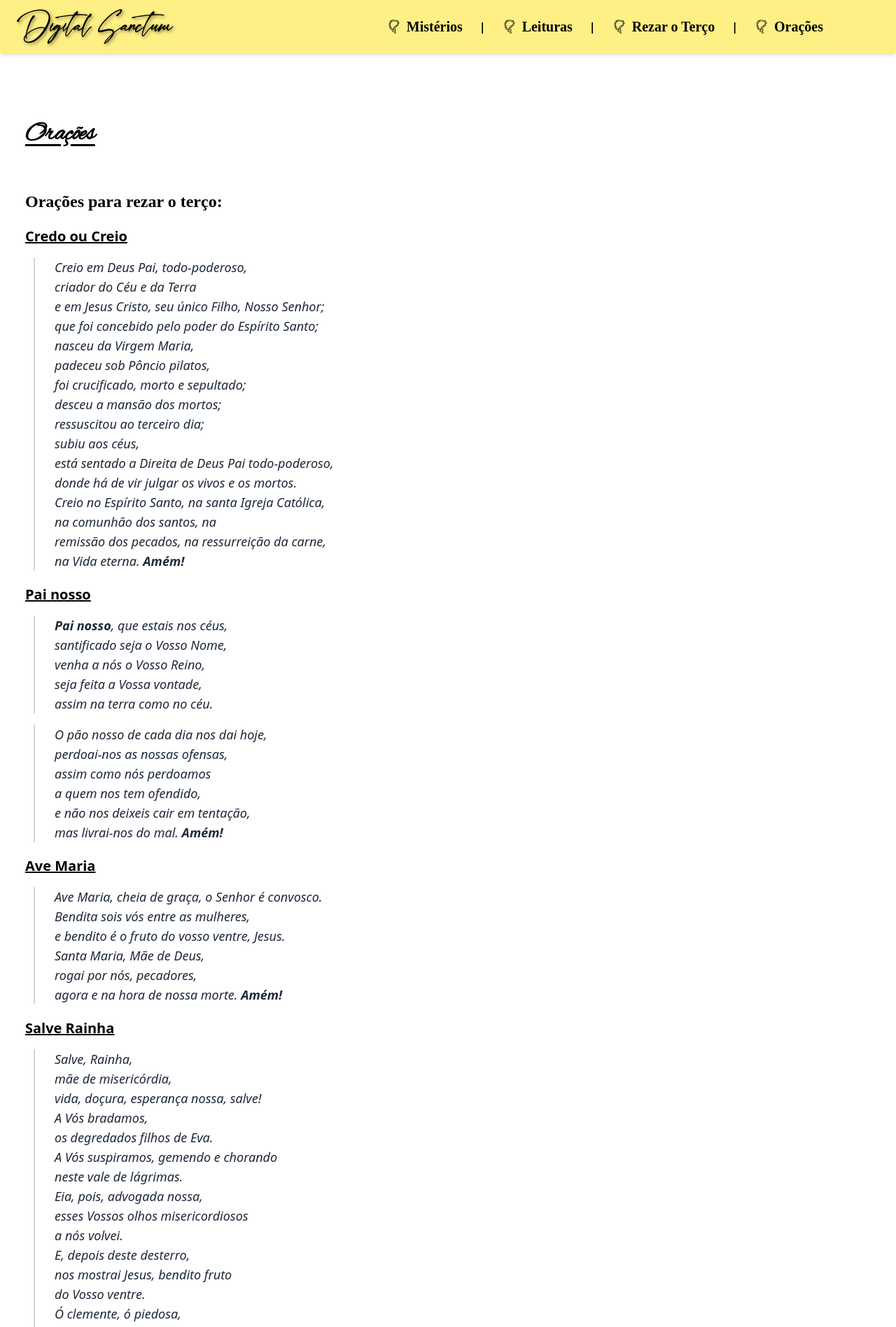
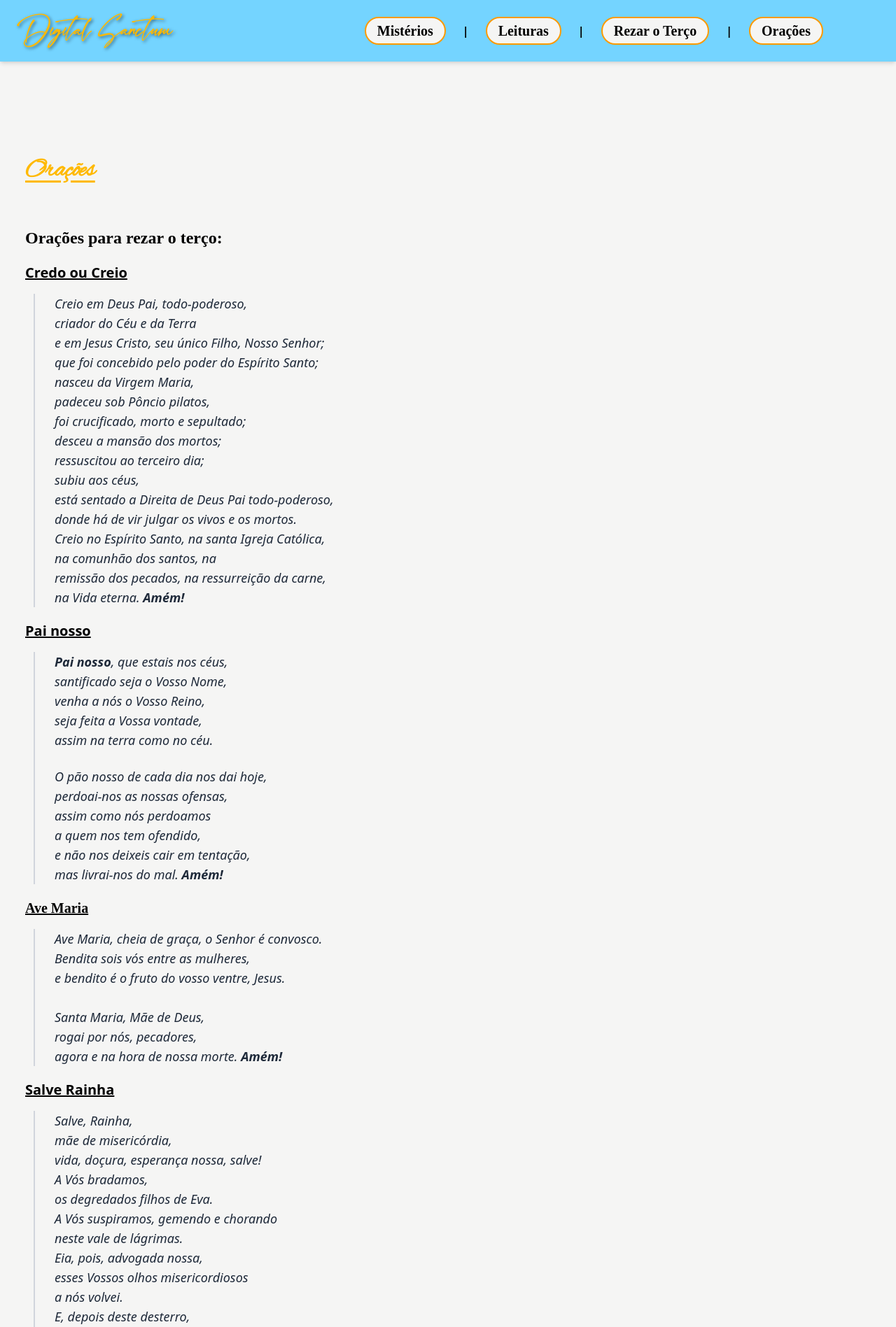
Before and after one commit to Arggusx/SantDigital, a React (Vite) app: page /home/oracoes in a window 1280 px wide. Shown: the top 1897 px of the page at 70% size. Built offline with nearby package versions, Linux system fonts and the light colour scheme.

Commit message:
UX: v0.0.2

```diff
--- a/index.html
+++ b/index.html
@@ -6,7 +6,7 @@
     <meta name="viewport" content="width=device-width, initial-scale=1.0" />
     <title>Digital Sanctum</title>
   </head>
-  <body>
+  <body class="bg-stone-100">
     <div id="root"></div>
     <script type="module" src="/src/main.jsx"></script>
   </body>
--- a/src/components/Header.jsx
+++ b/src/components/Header.jsx
@@ -2,7 +2,6 @@ import React from 'react'
 import { Link } from 'react-router-dom';
 import { useState, useRef, useEffect } from 'react';
 import { Menu, X } from 'lucide-react';
-import Icon from '../assets/Img/140133.png';
 
 const Header = () => {
   const [menuOpen, setMenuOpen] = useState(false);
@@ -29,10 +28,10 @@ const Header = () => {
   }, [menuOpen]);
 
   return (
-    <div className="w-full bg-yellow-200 shadow-md z-50">
+    <div className="w-full bg-sky-300 shadow-md z-50">
       <nav className="flex flex-row font-bold justify-between items-center p-6 w-full mx-auto">
         {/* Título */}
-        <Link id="title" to="/"  className="text-xl">Digital Sanctum</Link>
+        <Link id="title" to="/"  className="text-xl text-amber-400">Digital Sanctum</Link>
 
         {/* Botão de menu (mobile) */}
         <button
@@ -71,22 +70,20 @@ const Header = () => {
 const menuItems = () => (
   <>
     <li id='menuNav' className="flex items-center gap-x-2">
-      <img className="h-5" src={Icon} alt="" />
       <Link
           id='title-nav1'
           onClick={() => setMenuOpen(false)}
           to="/home/misterio"
-          className="text-xl">
+          className="text-xl border-2 border-amber-500 bg-stone-100 rounded-3xl px-4 py-1">
         Mistérios
       </Link>
     </li>
     <li className='hidden md:block'>|</li>
 
     <li id='menuNav' className="flex items-center gap-x-2">
-      <img className="h-5" src={Icon} alt="" />
       <Link
             id='title-nav2'
-            className="text-xl"
+            className="text-xl border-2 border-amber-500 bg-stone-100 rounded-3xl px-4 py-1"
             onClick={() => setMenuOpen(false)}
             to="/home/leituras">
         Leituras
@@ -95,10 +92,9 @@ const menuItems = () => (
     <li className='hidden md:block'>|</li>
 
     <li id='menuNav' className="flex items-center gap-x-2">
-      <img className="h-5" src={Icon} alt="" />
       <Link
           id='title-nav3'
-          className="text-xl"
+          className="text-xl border-2 border-amber-500 bg-stone-100 rounded-3xl px-4 py-1"
           to="/home/tutorial"
           onClick={() => setMenuOpen(false)}>
         Rezar o Terço
@@ -107,10 +103,9 @@ const menuItems = () => (
     <li className='hidden md:block'>|</li>
 
     <li id='menuNav' className="flex items-center gap-x-2 lg:mr-20 mr-5">
-      <img className="h-5" src={Icon} alt="" />
       <Link
           id='title-nav4'
-          className="text-xl"
+          className="text-xl border-2 border-amber-500 bg-stone-100 rounded-3xl px-4 py-1"
           to="/home/oracoes"
           onClick={() => setMenuOpen(false)}>
         Orações
--- a/src/components/Main.jsx
+++ b/src/components/Main.jsx
@@ -8,7 +8,7 @@ const Main = () => {
         {/* Mensagem de Boas-Vindas */}
         <div className='mt-5 flex flex-col items-center p-4'>
             <h1 id='title2' className='text-4xl font-bold text-center pt-20'>Bem-vindo ao Digital Sanctum</h1>
-            <p className='text-white-700 text-center mt-2 max-w-xl  pt-10 pb-10 italic text-gray-600'>
+            <p className=' text-center mt-2 max-w-xl  pt-10 pb-10 italic text-gray-600'>
               <hr className="text-yellow-400 border-2 mb-5 w-full rounded" />
                 Este site foi criado para ajudar quem deseja aprender a rezar o terço, oferecendo orientações sobre os mistérios do dia,
                 a liturgia diária e um guia detalhado para cada etapa da oração. Além disso, disponibiliza uma lista completa de diversas
--- a/src/pages/Misterios.jsx
+++ b/src/pages/Misterios.jsx
@@ -3,7 +3,7 @@ import React from 'react'
 const Misterios = () => {
   return (
     <div className="p-4">
-        <h1 id='title2' className="text-4xl font-bold ml-5 underline underline-offset-7 pt-20">Mistérios Diários</h1>
+        <h1 id='title2' className="text-4xl text-amber-400 font-bold mt-10 ml-5 underline underline-offset-7 pt-20">Mistérios Diários</h1>
         <hr className="text-yellow-400 border-2 mt-7 w-full rounded" />
         <h2 className='mt-5 text-2xl font-semibold italic ml-10 mr-10 text-center mb-5'>Para rezar o terço corretamente, é importante saber qual mistério corresponde ao dia. Cada dia da semana tem um conjunto específico de mistérios que orientam a oração e a meditação. Confira abaixo os mistérios do dia e siga essa tradição para uma experiência mais completa e significativa.</h2>
         <hr className="text-yellow-400 border-2 mb-5 w-full rounded" />
--- a/src/pages/Oracoes.jsx
+++ b/src/pages/Oracoes.jsx
@@ -1,36 +1,61 @@
-import React from 'react'
+import React, { useEffect } from 'react';
+import { useLocation } from "react-router-dom";
 
 const Oracoes = () => {
+  const location = useLocation();
+
+  useEffect(() => {
+    const hash = location.hash;
+    if (hash) {
+      const elemento = document.querySelector(hash);
+      if (elemento) {
+        elemento.scrollIntoView({ behavior: "smooth" });
+      }
+    }
+  }, [location]);
+
   return (
     <div className="p-4">
-      <h1 id='title2' className="underline underline-offset-7 ml-5 font-bold text-4xl pt-20">Orações</h1>
+      <h1 id='title2' className="underline underline-offset-7 text-amber-400 mt-10 ml-5 font-bold text-4xl pt-20">Orações</h1>
 
       <p id='oracoes-title' className='mt-15 ml-5 text-2xl font-bold'>Orações para rezar o terço:</p>
             <p className='ml-5 mt-5 text-xl font-bold underline font-title'>Credo ou Creio</p>
 
-            <blockquote className=' border-l-2 border-gray-300 pl-7 ml-8 mt-4 whitespace-pre-line font-body text-lg  text-gray-800 italic'>
+            <p className=' border-l-2 border-gray-300 pl-7 ml-8 mt-4 whitespace-pre-line font-body text-lg  text-gray-800 italic'>
               Creio em Deus Pai, todo-poderoso, <br />criador do Céu e da Terra <br />e em Jesus Cristo, seu único Filho, Nosso Senhor; <br />que foi concebido pelo poder do Espírito Santo; <br />nasceu da Virgem Maria, <br />padeceu sob Pôncio pilatos, <br />foi crucificado, morto e sepultado; <br />desceu a mansão dos mortos; <br />ressuscitou ao terceiro dia; <br />subiu aos céus, <br />está sentado a Direita de Deus Pai todo-poderoso, <br />donde há de vir julgar os vivos e os mortos. <br />Creio no Espírito Santo, na santa Igreja Católica, <br />na comunhão dos santos, na <br />remissão dos pecados, na ressurreição da carne, <br />na Vida eterna. <strong>Amém!</strong>
-            </blockquote>
+            </p>
 
             <p className='ml-5 mt-5 text-xl font-bold underline'>Pai nosso</p>
             <p className='border-l-2 border-gray-300 pl-7 ml-8 mt-4 whitespace-pre-line font-body text-lg  text-gray-800 italic'>
                 <strong>Pai nosso</strong>, que estais nos céus, <br />santificado seja o Vosso Nome, <br />venha a nós o Vosso Reino, <br />seja feita a Vossa vontade, <br />assim na terra como no céu.
             </p>
 
-            <p className='border-l-2 border-gray-300 pl-7 ml-8 mt-4 whitespace-pre-line font-body text-lg  text-gray-800 italic'>
-                O pão nosso de cada dia nos dai hoje, <br />perdoai-nos as nossas ofensas, <br />assim como nós perdoamos <br />a quem nos tem ofendido, <br />e não nos deixeis cair em tentação, <br />mas livrai-nos do mal. <strong>Amém!</strong>
+            <span className='border-l-2 border-gray-300 pl-7 pt-2 pb-2 ml-8 mt-4'>ﾠ</span>
+            <p className='border-l-2 border-gray-300 pl-7 ml-8 whitespace-pre-line font-body text-lg  text-gray-800 italic'>
+              O pão nosso de cada dia nos dai hoje, <br />perdoai-nos as nossas ofensas, <br />assim como nós perdoamos <br />a quem nos tem ofendido, <br />e não nos deixeis cair em tentação, <br />mas livrai-nos do mal. <strong>Amém!</strong>
             </p>
 
-            <h1 className="ml-5 mt-5 text-xl font-bold underline">Ave Maria</h1>
+            <h1 id='ave-maria' className="ml-5 mt-5 text-xl font-bold underline">Ave Maria</h1>
             <p className='border-l-2 border-gray-300 pl-7 ml-8 mt-4 whitespace-pre-line font-body text-lg  text-gray-800 italic'>
-                Ave Maria, cheia de graça, o Senhor é convosco. <br />Bendita sois vós entre as mulheres, <br />e bendito é o fruto do vosso ventre, Jesus. <br />Santa Maria, Mãe de Deus, <br />rogai por nós, pecadores, <br />agora e na hora de nossa morte. <strong>Amém!</strong>
+                Ave Maria, cheia de graça, o Senhor é convosco. <br />Bendita sois vós entre as mulheres, <br />e bendito é o fruto do vosso ventre, Jesus.
+                <span>ﾠ</span>
             </p>
+            <p className='border-l-2 border-gray-300 pl-7 ml-8  whitespace-pre-line font-body text-lg  text-gray-800 italic'><br />Santa Maria, Mãe de Deus, <br />rogai por nós, pecadores, <br />agora e na hora de nossa morte. <strong>Amém!</strong></p>
 
             <h1 className="ml-5 mt-5 text-xl font-bold underline ">Salve Rainha</h1>
 
             <p className='border-l-2 border-gray-300 pl-7 ml-8 mt-4 whitespace-pre-line font-body text-lg  text-gray-800 italic'>
                 Salve, Rainha, <br />mãe de misericórdia, <br />vida, doçura, esperança nossa, salve! <br />A Vós bradamos, <br />os degredados filhos de Eva. <br />A Vós suspiramos, gemendo e chorando <br />neste vale de lágrimas. <br />Eia, pois, advogada nossa, <br />esses Vossos olhos misericordiosos <br />a nós volvei. <br />E, depois deste desterro, <br />nos mostrai Jesus, bendito fruto <br />do Vosso ventre. <br />Ó clemente, ó piedosa, <br />ó doce Virgem Maria. <br />Rogai por nós, Santa Mãe de Deus, <br />para que sejamos dignos das promessas de Cristo. <strong>Amém!</strong>
             </p>
+
+            <p className='ml-5 mt-5 text-xl font-bold underline'>Invocação do Espírito Santo</p>
+
+            <p id='espirito-santo' className='border-l-2 border-gray-300 pl-7 ml-8 mt-4 whitespace-pre-line font-body text-lg  text-gray-800 italic'>
+              Vinde Espírito Santo, enchei os corações <br /> dos vossos fiéis e acendei neles o fogo do vosso amor. <br />Enviai o vosso Espírito e tudo será criado. <br />E renovareis a face da terra. </p>
+            <p className='border-l-2 border-gray-300 pl-7 ml-8  whitespace-pre-line font-body text-lg  text-gray-800 italic'>
+              <span className='ml-2 pt-1 pb-1'>ﾠ</span>
+              <br /> OREMOS: Ó Deus, que instruístes os <br /> corações dos vossos fiéis com a luz do Espírito Santo, <br /> fazei que apreciemos retamente todas <br /> as coisas segundo o mesmo Espírito <br /> e gozemos sempre da sua consolação. <br />Por Cristo, Senhor Nosso.<strong> Amém</strong>.
+            </p>
     </div>
   )
 }
--- a/src/pages/Tutorial.jsx
+++ b/src/pages/Tutorial.jsx
@@ -1,15 +1,14 @@
-import React from 'react'
-import tercoTutor from '../assets/Img/terco-tutor.png'
-import { Link } from 'react-router-dom';
+import React, { useEffect } from 'react';
+import tercoTutor from '../assets/Img/terco-tutor.png';
+import { Link, useLocation } from 'react-router-dom';
 
 const Tutorial = () => {
   return (
     <div className="p-4">
-        <h1 id='title2' className="text-4xl font-bold pl-5 mt-10 pt-10 underline underline-offset-7 decoration-2">Como Rezar o Terço</h1>
+        <h1 id='title2' className="text-amber-400 text-4xl font-bold pl-5 mt-20 pt-10 underline underline-offset-7 decoration-2">Como Rezar o Terço</h1>
         <hr className="pl-4 border-t-3 border-yellow-400 mt-10 w-full rounded" />
         <h2 className='mt-5 text-2xl font-semibold italic ml-10 mr-10 text-center' >Rezar o Terço todos os dias, como Nossa Senhora pediu em Fátima, é um compromisso de amor e confiança em Deus. Essa oração nos permite meditar sobre a vida de Cristo, fortalecendo nossa conexão espiritual e nos aproximando de Sua presença em nosso dia a dia. Além de ser uma demonstração de fé e devoção a Nossa Senhora, o Terço também é um ato que une famílias e comunidades na oração, fortalecendo os laços espirituais e trazendo bênçãos para todos.</h2>
         <hr className="pl-4 border-t-3 border-yellow-400 my-7 w-full rounded" />
-
         <div>
             <p id='divisoes-title' className='mb-5 mt-15 ml-5 text-2xl font-bold font-oswald'>DIVISÕES DO TERÇO</p>
             <span className='pl-7 mb-7 mt-10 text-lg'>O terço é uma corrente composta de contas, crucifixo e medalha, dividido da seguinte forma: </span>
@@ -32,7 +31,7 @@ const Tutorial = () => {
                     </p>
 
                 <span id='credo' className='mb-5 mt-15 text-2xl font-bold font-oswald'>CREDO</span>
-                    <p className='pl-7 mt-7 mb-7 whitespace-pre-line font-body text-lg'>Voçê pode, também, invovar o Espírito Santo com a oração do <strong>Divino Espírito Santo</strong> antes de rezar o credo para ter uma oração <br /> mais completa e ter a ajuda do Espírito Santo, clique <Link className='underline-offset-3 font-bold hover:cursor-pointer underline text-yellow-500' to="/home/oracoes">aqui</Link> para ver uma lista completa de orações.</p>
+                    <p className='pl-7 mt-7 mb-7 whitespace-pre-line font-body text-lg'>Voçê pode, também, invovar o Espírito Santo com a oração do <strong>Divino Espírito Santo</strong> antes de rezar o credo para ter uma oração <br /> mais completa e ter a ajuda do Espírito Santo, clique <Link className='underline-offset-3 font-bold hover:cursor-pointer underline text-yellow-500' to="/home/oracoes#espirito-santo">aqui</Link> para ver uma lista completa de orações.</p>
                     <p className='border-l-2 border-gray-300 mb-8 pl-7 ml-8 mt-4 whitespace-pre-line font-body text-lg  text-gray-800 italic'>
                         Creio em Deus Pai Todo-Poderoso,<br />Criador do Céu e da Terra;<br />e em Jesus Cristo, Seu único Filho, Nosso Senhor;<br />que foi concebido pelo poder do Espírito Santo.<br />Nasceu da Virgem Maria,<br />padeceu sob Pôncio Pilatos,<br />foi crucificado, morto e sepultado;<br />desceu à mansão dos mortos;<br />Ressuscitou ao terceiro dia; subiu aos Céus,<br />está sentado à direita de Deus Pai Todo-Poderoso,<br />donde há de vir a julgar os vivos e os mortos.<br />Creio no Espírito Santo,<br />na Santa Igreja Católica,<br />na Comunhão dos Santos,<br />na remissão dos pecados,<br />na ressurreição da carne,<br />na vida eterna. <strong>Amém.</strong></p>
 
@@ -43,16 +42,16 @@ const Tutorial = () => {
                 <span id='ave-maria' className='mb-5 mt-15 text-2xl font-bold'>AVE MARIA</span>
                     <p className='pl-7 mb-7 mt-10 text-lg'>Essas são as três primeiras contas pequenas, a partir de agora toda conta pequena que aparecer sera rezada a Ave Maria.
                         <li className='border-l-2 border-gray-300 pl-7 ml-2 mt-4 text-lg  text-gray-800 italic'><strong>Primeira Ave-Maria </strong> em honra a Deus Pai que nos criou: <strong>[Reze uma Ave-Maria]</strong></li>
-                        <span className='ml-2 border-l-2 border-gray-300 pt-1 pb-1'>ﾠ</span>
+                            <span className='ml-2 border-l-2 border-gray-300 pt-1 pb-1'>ﾠ</span>
                         <li className='border-l-2 border-gray-300 pl-7 ml-2 text-lg  text-gray-800 italic'><strong>Segunda Ave-Maria </strong> a Deus Filho que nos remiu: <strong>[Reze uma Ave-Maria]</strong></li>
-                        <span className='ml-2 border-l-2 border-gray-300 pt-1 pb-1'>ﾠ</span>
+                            <span className='ml-2 border-l-2 border-gray-300 pt-1 pb-1'>ﾠ</span>
                         <li className='border-l-2 border-gray-300 mb-8 pl-7 ml-2 text-lg  text-gray-800 italic'><strong>Terceira Ave-Maria </strong> ao Espírito Santo que nos santifica: <strong>[Reze a última Ave-Maria]</strong></li>
                     </p>
 
                 <span id='gloria' className='mb-5 mt-15 text-2xl font-bold'>JACULATÓRIA</span>
                     <p className='pl-7 mb-7 mt-10 whitespace-pre-line font-body text-lg'>Sempre após as primeiras três Ave-Maria e terminar de rezar cada mistério, rezamos a jaculatória.</p>
                     <p className='border-l-2 border-gray-300 pl-7 ml-8 mt-4 whitespace-pre-line font-body text-lg  text-gray-800 italic'>- Glória ao Pai, ao Filho e ao Espírito Santo. Como era no princípio, agora e sempre. <strong>Amém.</strong></p>
-                    <div className='ml-8 border-l-2 border-gray-300'>ﾠ</div>
+                    <span className='ml-8 border-l-2 border-gray-300'>ﾠ</span>
                     <p className='border-l-2 border-gray-300 mb-8 pl-7 ml-8 whitespace-pre-line font-body text-lg  text-gray-800 italic'>- Ó meu Jesus, perdoai-nos e livrai-nos do fogo do inferno; levai as almas todas para o Céu, principalmente as que mais precisarem.</p>
                     <p className=' mb-8 pl-7 ml-8 whitespace-pre-line font-body text-lg  text-red-900 font-bold italic'>(Depois que seguir todos esses passos, reze sempre a Jaculatória, anuncie <Link to="/home/misterio" className='underline underline-offset-3 text-yellow-500'> qual mistério</Link> será contemplado [Ex.: No Segundo Mistério Glorioso contemplamos...], um Pai-Nosso e dez Ave-Marias, faça isso até terminar de rezar  e contemplar todos os 5 mistérios)</p>
 
@@ -62,7 +61,7 @@ const Tutorial = () => {
                     <p className='border-l-2 border-gray-300 mb-8 pl-7 ml-8 whitespace-pre-line font-body text-lg  text-gray-800 italic'>"Infinitas graças vos damos, Soberana Rainha, <br /> pelos benefícios que todos os dias recebemos <br /> de vossas mãos liberais.<br /> Dignai-vos, agora e para sempre, <br /> tomar-nos debaixo do vosso poderoso amparo e, <br /> para mais vos agradecer, <br /> vos saudamos com uma <strong>Salve Rainha</strong> ".</p>
                     <p id='sr' className='font-bold text-lg ml-5 mb-5'>Salve Rainha</p>
                     <p className='border-l-2 border-gray-300 pl-7 ml-8 mt-4 text-lg  text-gray-800 italic'>Salve, Rainha, Mãe de Misericórdia, <br />vida, doçura e esperança nossa, Salve.<br />A Vós bradamos, os degredados filhos de Eva.<br />A Vós suspiramos, gemendo e chorando neste vale de lágrimas.<br />Eia, pois, Advogada nossa,<br />esses Vossos olhos misericordiosos a nós volvei;<br />e depois deste desterro nos mostrai Jesus,<br />bendito Fruto do Vosso ventre. <br /> Ó clemente, ó piedosa, ó doce sempre Virgem Maria.<br /></p>
-                    <div className='ml-8 border-l-2 border-gray-300'>ﾠ</div>
+                    <span className='ml-8 border-l-2 border-gray-300'>ﾠ</span>
                     <p className='border-l-2 border-gray-300 pl-7 ml-8 text-lg  text-gray-800 italic'>V. Rogai por nós, Santa Mãe de Deus,<br />R. Para que sejamos dignos das promessas de Cristo. <strong>Amém</strong></p>
                     <p className='mt-8 mb-8 pl-7 ml-8 whitespace-pre-line font-body text-lg  text-red-900 font-bold italic'>Obs.: Não se esqueca de fazer o sinal da cruz novamente após o término.</p>
             </div>
```
Also changed, not shown: src/pages/Leituras.jsx (+50 -23 lines).
